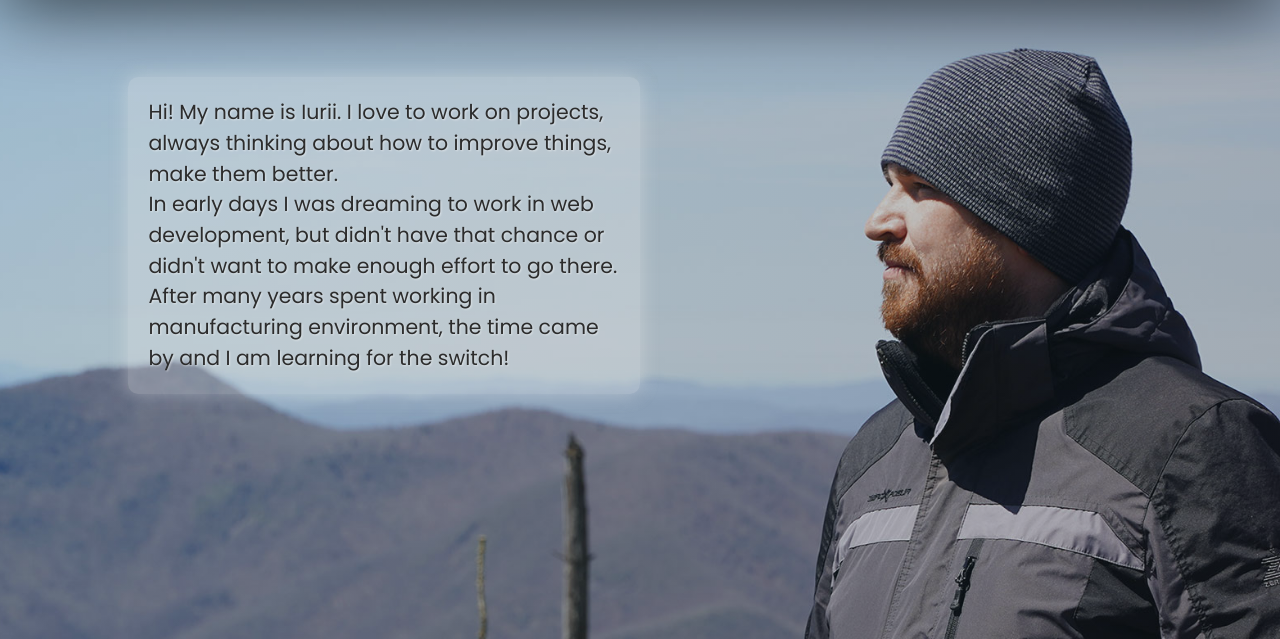
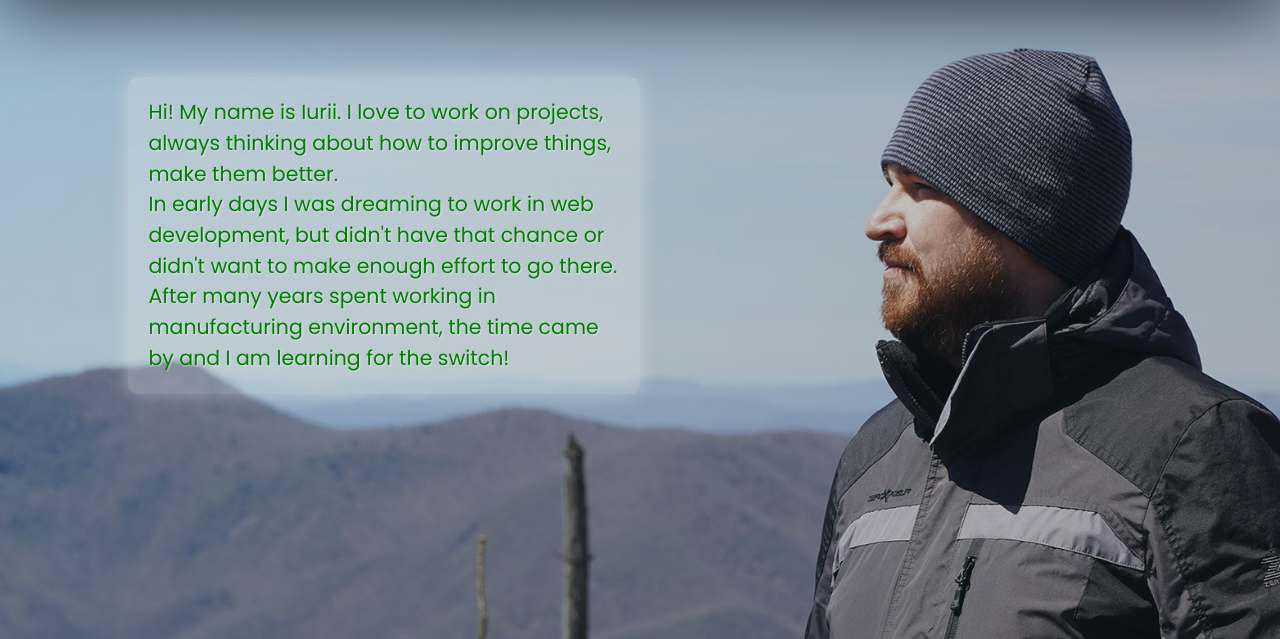
Before and after one commit to CLT-Codecamp-Nov-21/js-assignment-4-html-me-something-iuriirudov, a website: page index.html in a window 1280 px wide. Shown: the part 161-800 px from the top of the page. Drawn offline with nearby package versions, Linux system fonts and the light colour scheme.

Commit message:
changed id testP for color property to green to pass the test in jasmine

```diff
--- a/styles.css
+++ b/styles.css
@@ -34,7 +34,7 @@ body {
 }
 
 #testP {
-    color: rgb(44, 44, 44);
+    color: green;
 }
 
 nav {
```
